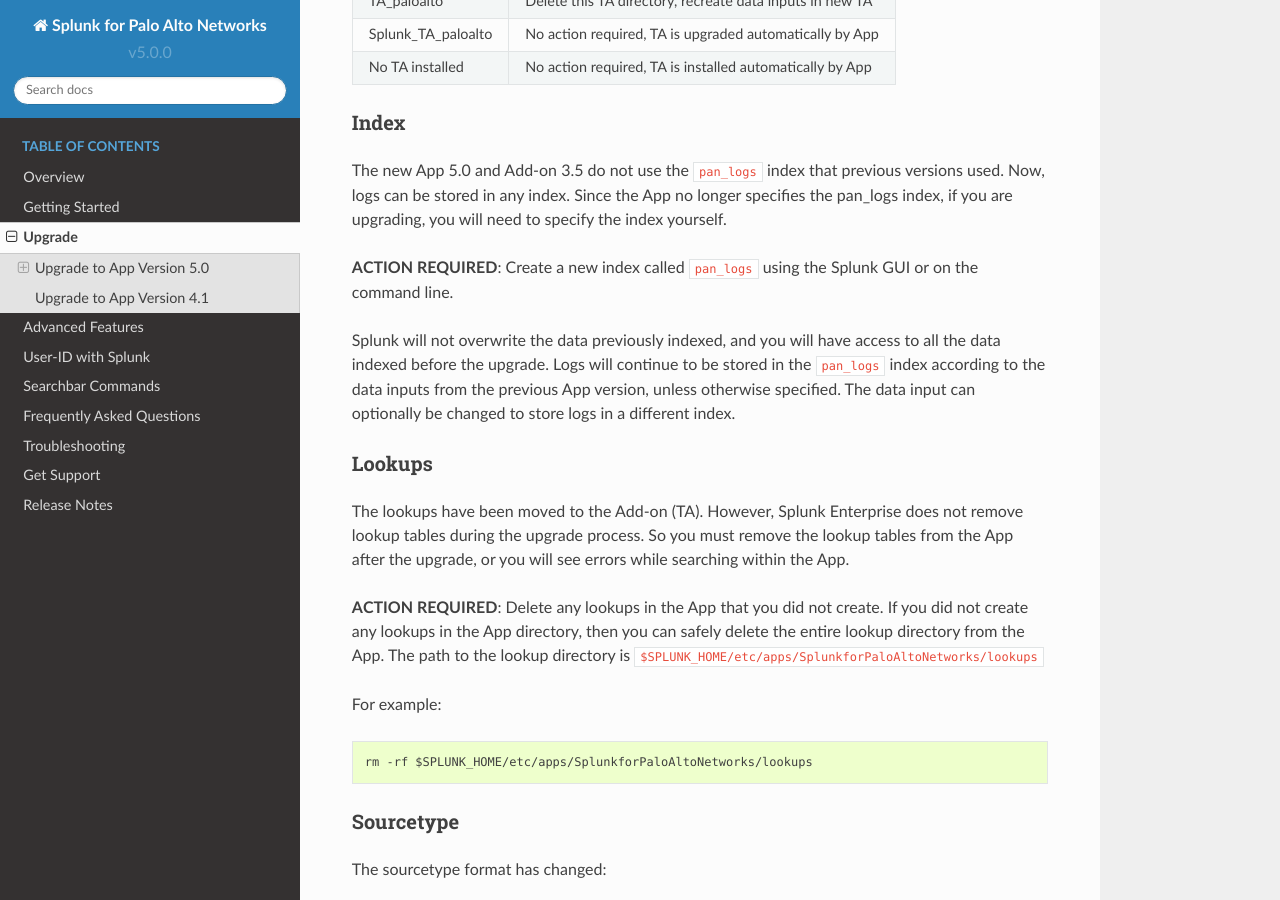
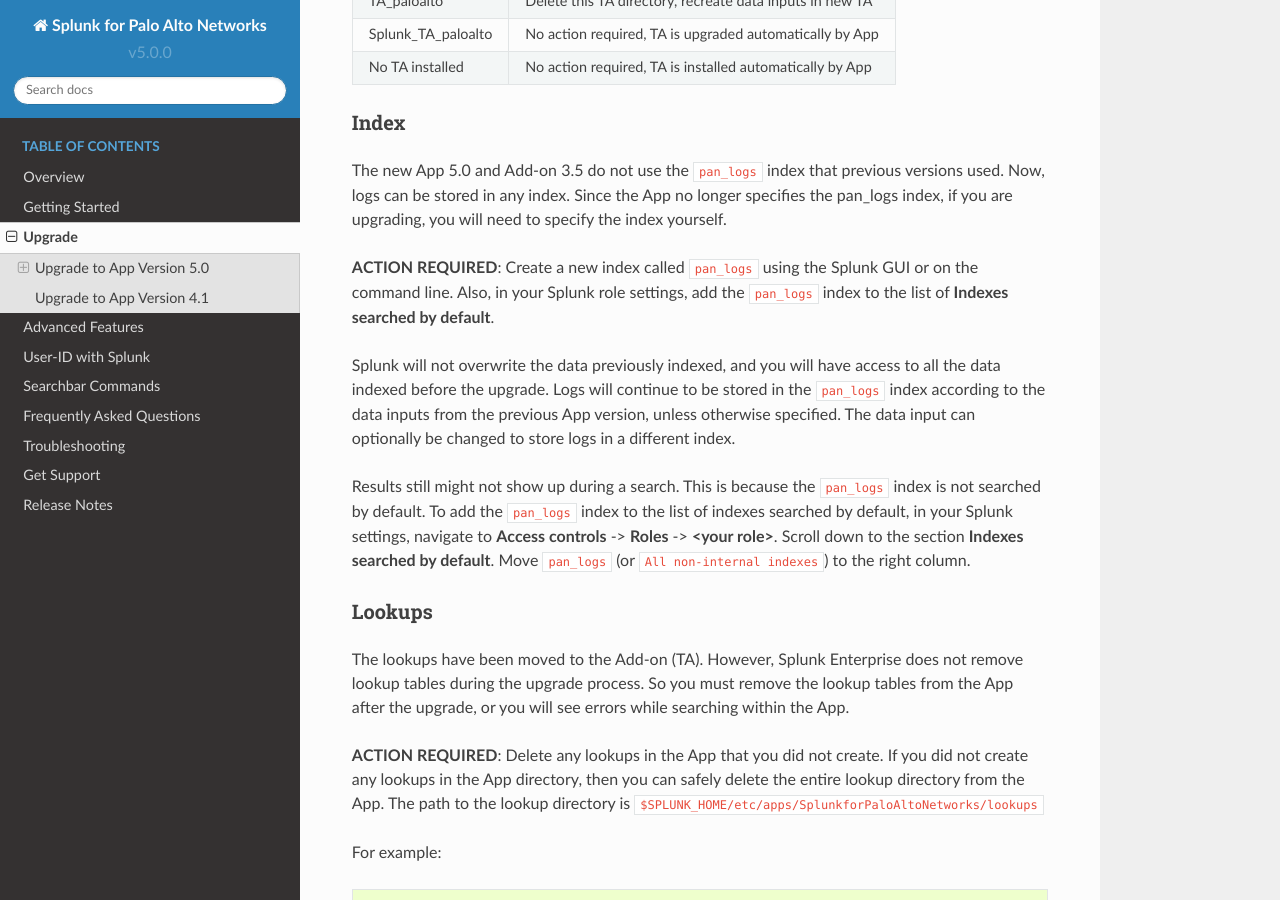
Before and after one commit to PaloAltoNetworks/pan-os-python, a Sphinx documentation site: the page built from docs/upgrade.rst, in a window 1280 px wide and 900 px high, scrolled down 722 px. Built offline with Sphinx 7.4.7 and the Read the Docs theme 2.0.0, drawn with Linux system fonts in a browser that asks for light colours.

Commit message:
Add note to upgrade guide to set the index as a default search index

```diff
--- a/docs/upgrade.rst
+++ b/docs/upgrade.rst
@@ -53,13 +53,21 @@
 the index yourself.
 
 **ACTION REQUIRED**: Create a new index called ``pan_logs`` using the
-Splunk GUI or on the command line.
+Splunk GUI or on the command line. Also, in your Splunk role settings, add the
+``pan_logs`` index to the list of **Indexes searched by default**.
 
 Splunk will not overwrite the data previously indexed, and you will have
 access to all the data indexed before the upgrade. Logs will continue to be
 stored in the ``pan_logs`` index according to the data inputs from the
 previous App version, unless otherwise specified.  The data input can
 optionally be changed to store logs in a different index.
+
+Results still might not show up during a search. This is because the
+``pan_logs`` index is not searched by default. To add the ``pan_logs`` index
+to the list of indexes searched by default, in your Splunk settings, navigate
+to **Access controls** -> **Roles** -> **<your role>**. Scroll down to the
+section **Indexes searched by default**. Move ``pan_logs`` (or
+``All non-internal indexes``) to the right column.
 
 Lookups
 ~~~~~~~
```
